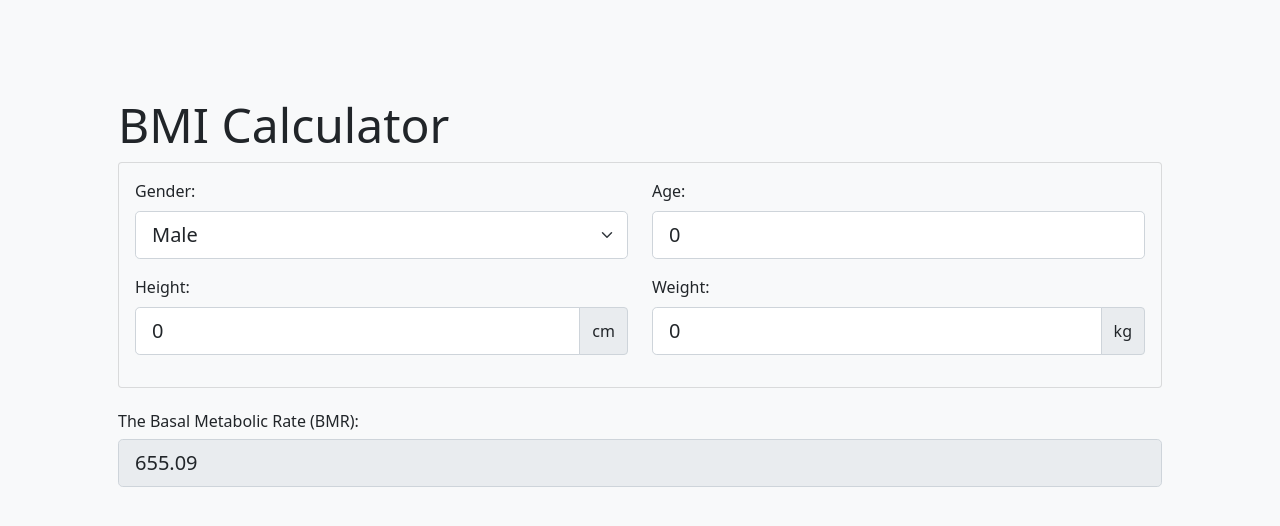
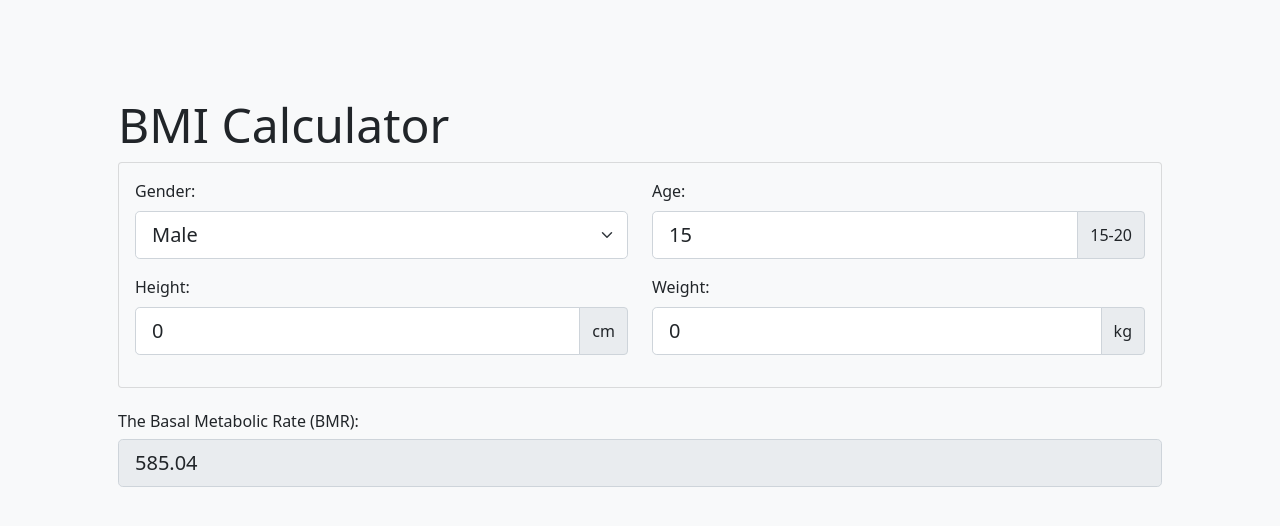
Before and after one commit to webceyhan/vite-bmi-app, a Vue app: page / in a window 1280 px wide. Shown: the top 526 px of the page. Built offline with nearby package versions, Linux system fonts and the light colour scheme.

Commit message:
age min-max range set

```diff
--- a/src/App.vue
+++ b/src/App.vue
@@ -4,7 +4,7 @@ import { computed, ref } from 'vue';
 
 const form = ref({
   gender: 'male',
-  age: 0,
+  age: 15,
   weight: 0,
   height: 0,
 });
@@ -38,16 +38,19 @@ const calories = computed(() => {
 
           <div class="col-12 col-md-6 mb-3">
             <label for="age" class="form-label">Age:</label>
-
+            <div class="input-group">
               <input
                 type="number"
                 name="age"
                 class="form-control form-control-lg"
-              inputmode="numeric"
                 pattern="[0-9]*"
-              min="0"
+                min="15"
+                max="85"
                 v-model.number="form.age"
+                required
               />
+              <span class="input-group-text">15-20</span>
+            </div>
           </div>
 
           <div class="col-12 col-md-6 mb-3">
@@ -57,7 +60,6 @@ const calories = computed(() => {
                 type="number"
                 name="height"
                 class="form-control form-control-lg"
-                inputmode="numeric"
                 pattern="[0-9]*"
                 min="0"
                 v-model.number="form.height"
@@ -73,7 +75,6 @@ const calories = computed(() => {
                 type="number"
                 class="form-control form-control-lg"
                 name="weight"
-                inputmode="numeric"
                 pattern="[0-9]*"
                 min="0"
                 v-model.number="form.weight"
```
Lines whose indentation alone changed are shown as unchanged.
